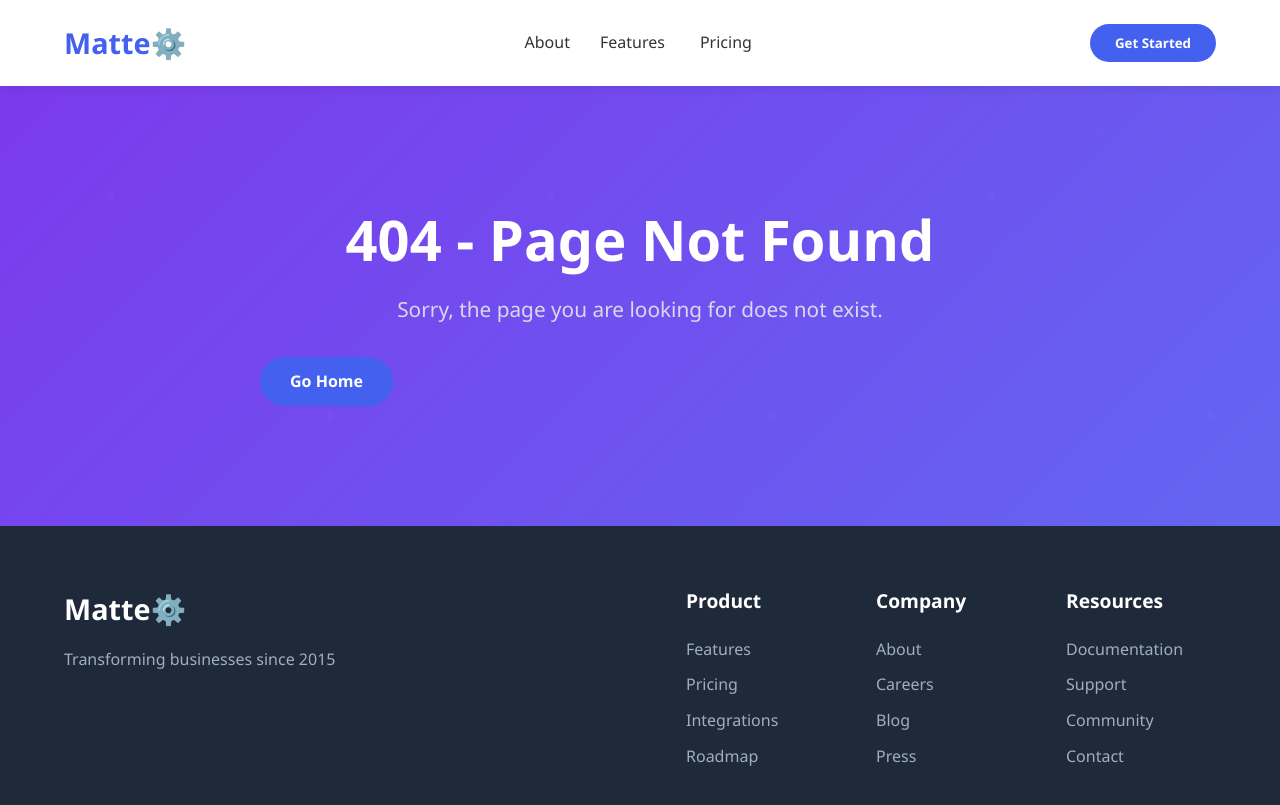
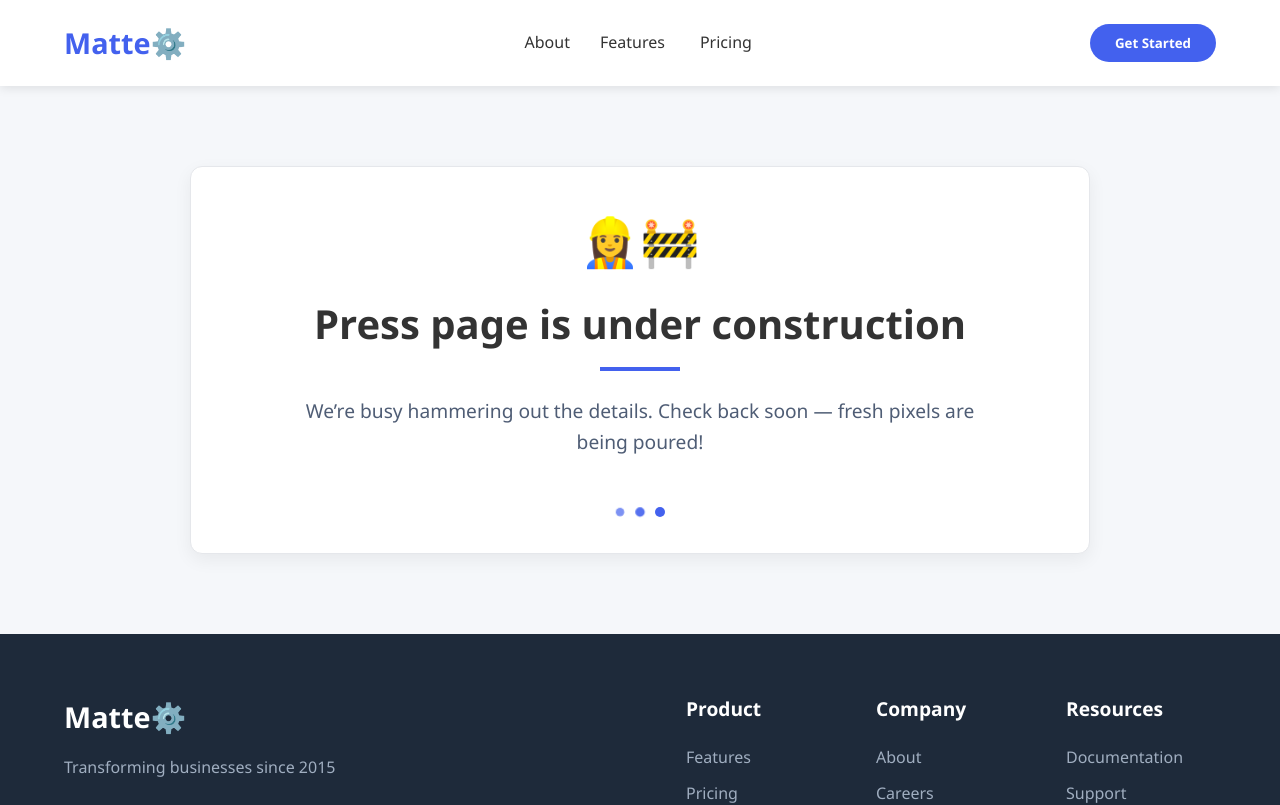
Before and after one commit to mbianchidev/mock-startup-website, a Next.js app: page /press in a window 1280 px wide. Before the commit this address had no page. Shown: the top 805 px of the page. Built offline with nearby package versions, Linux system fonts and the light colour scheme.

Commit message:
feat: add Work In Progress component and pages for Documentation, Press, and Support

```diff
--- a/src/app/globals.css
+++ b/src/app/globals.css
@@ -100,6 +100,25 @@ section {
     margin-left: auto;
     margin-right: auto;
 }
+
+/* Work In Progress */
+#wip { background: var(--light-gray); }
+#wip .wip-card {
+    max-width: 900px;
+    margin: 0 auto;
+    background: var(--white);
+    border: 1px solid #e5e7eb;
+    border-radius: 12px;
+    padding: 36px;
+    text-align: center;
+    box-shadow: 0 6px 18px rgba(0,0,0,0.06);
+}
+#wip .wip-emoji { font-size: 3rem; margin-bottom: 12px; }
+#wip .wip-progress { display: flex; justify-content: center; gap: 10px; margin-top: 8px; }
+#wip .wip-dot { width: 10px; height: 10px; border-radius: 50%; background: var(--primary-color); display: inline-block; animation: wip-bounce 1.2s infinite ease-in-out; }
+#wip .wip-dot:nth-child(2) { animation-delay: 0.15s; }
+#wip .wip-dot:nth-child(3) { animation-delay: 0.3s; }
+@keyframes wip-bounce { 0%, 80%, 100% { transform: scale(0.8); opacity: 0.6; } 40% { transform: scale(1); opacity: 1; } }
 
 h2 {
     font-size: 2.5rem;
--- /dev/null
+++ b/src/app/press/page.tsx
@@ -0,0 +1,11 @@
+import type { Metadata } from 'next'
+import { WorkInProgress } from '@/components/WorkInProgress'
+
+export const metadata: Metadata = {
+  title: 'Press - Matteo Platform',
+  description: 'Media resources, press kit, and coverage.'
+}
+
+export default function PressPage() {
+  return <WorkInProgress page="Press" />
+}
--- /dev/null
+++ b/src/components/WorkInProgress.tsx
@@ -0,0 +1,22 @@
+type Props = {
+  page?: string
+}
+
+export function WorkInProgress({ page }: Props) {
+  return (
+    <section id="wip">
+      <div className="container">
+        <div className="wip-card">
+          <div className="wip-emoji" aria-hidden="true">👷‍♀️🚧</div>
+          <h2 className="section-title">{page ? `${page} page` : 'This page'} is under construction</h2>
+          <p className="section-description">We’re busy hammering out the details. Check back soon — fresh pixels are being poured!</p>
+          <div className="wip-progress">
+            <span className="wip-dot" />
+            <span className="wip-dot" />
+            <span className="wip-dot" />
+          </div>
+        </div>
+      </div>
+    </section>
+  )
+}
```
Also changed, not shown: src/app/documentation/page.tsx (added, +11 -0 lines), src/app/support/page.tsx (added, +11 -0 lines).
